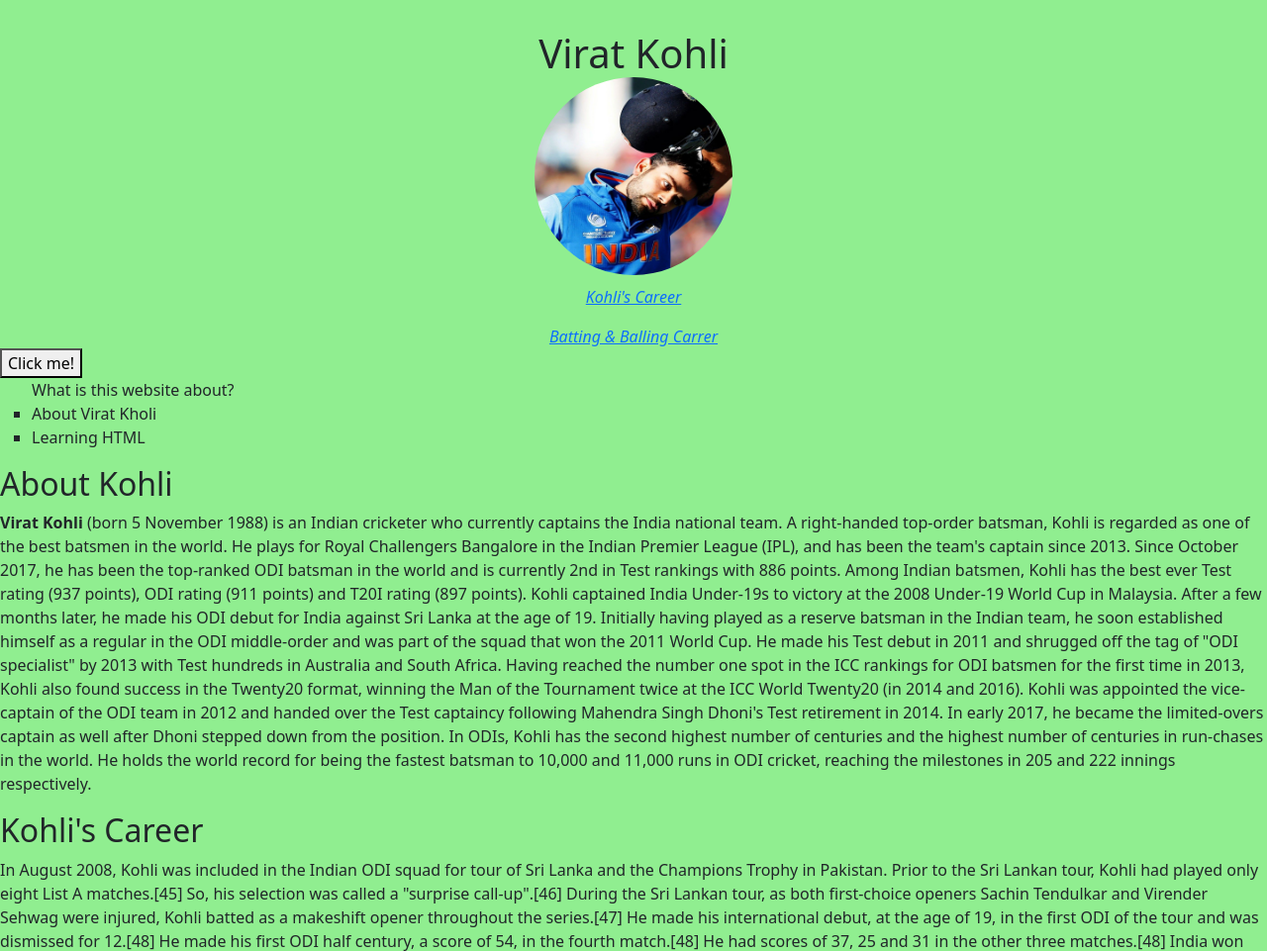
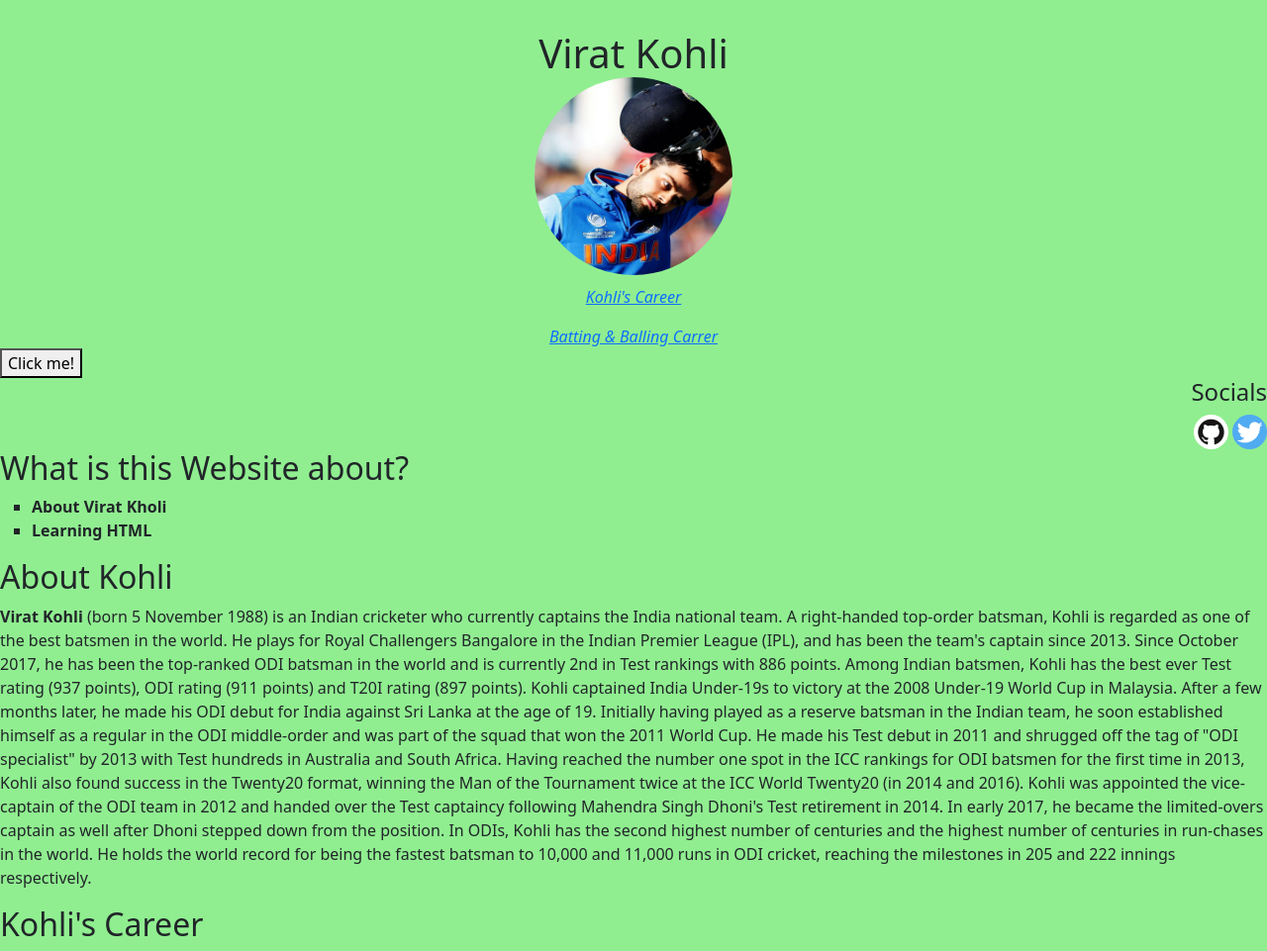
Before and after one commit to invin1/About-Virat-v1, a plain HTML site: page index.html in a window 1280 px wide. Shown: the top 961 px of the page at 99% size. Drawn offline with nearby package versions, Linux system fonts and the light colour scheme.

Commit message:
Moved socials

```diff
--- a/index.html
+++ b/index.html
@@ -46,9 +46,15 @@
         console.log("Testing buttons");
       }
     </script>
-    <ul type="square">What is this website about?
-      <li>About Virat Kholi </li>
-      <li>Learning HTML</li>
+     <div style='text-align:right'>
+      <h4> Socials </h4>
+      <a href="https://github.com/invin1" target = "_blank"><img class="github"     src="/Images/GitHub-Mark.png" alt="Github icon" ></a>
+      <a href="https://twitter.com/aaravsinghking2" target="_blank"><img class="twitter"src="/Images/124021.png" alt="Twitter icon" ></a>
+    </div>
+    <h2> What is this Website about?</h2>
+    <ul type="square">
+      <li><b>About Virat Kholi </b></li>
+      <li><b>Learning HTML</b></li>
     </ul>
     <h2 id="about">About Kohli</h2>
     <p>
@@ -300,8 +306,6 @@
       </tr>
     </table>
     <a href="#top">To Top</a>
-    <h4> Socials </h4>
-    <a href="https://github.com/invin1" target = "_blank"><img class="github" width="10px" src="/Images/GitHub-Mark.png" alt="Github icon" ></a>
-    <a href="https://twitter.com/aaravsinghking2" target="_blank"><img class="twitter"src="/Images/124021.png" alt="Twitter icon"></a>
+
   </body>
 </html>
```
